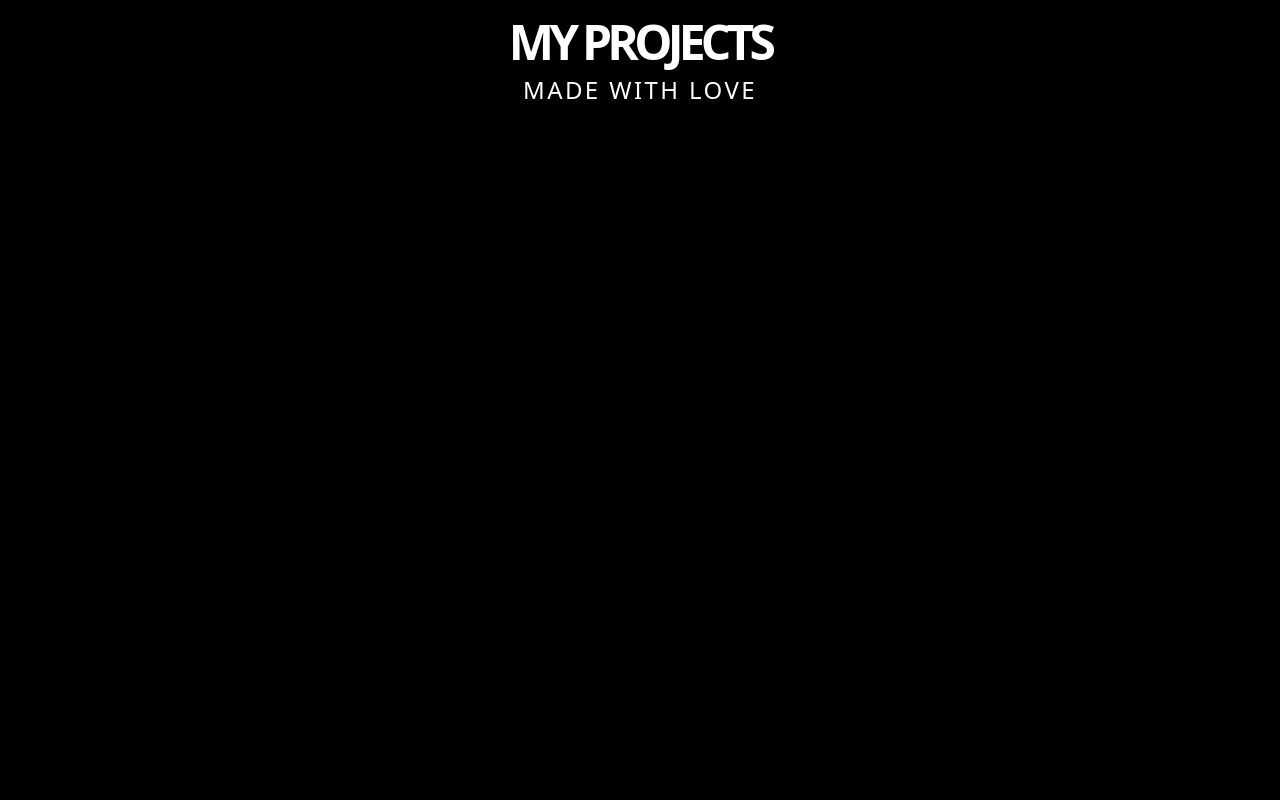
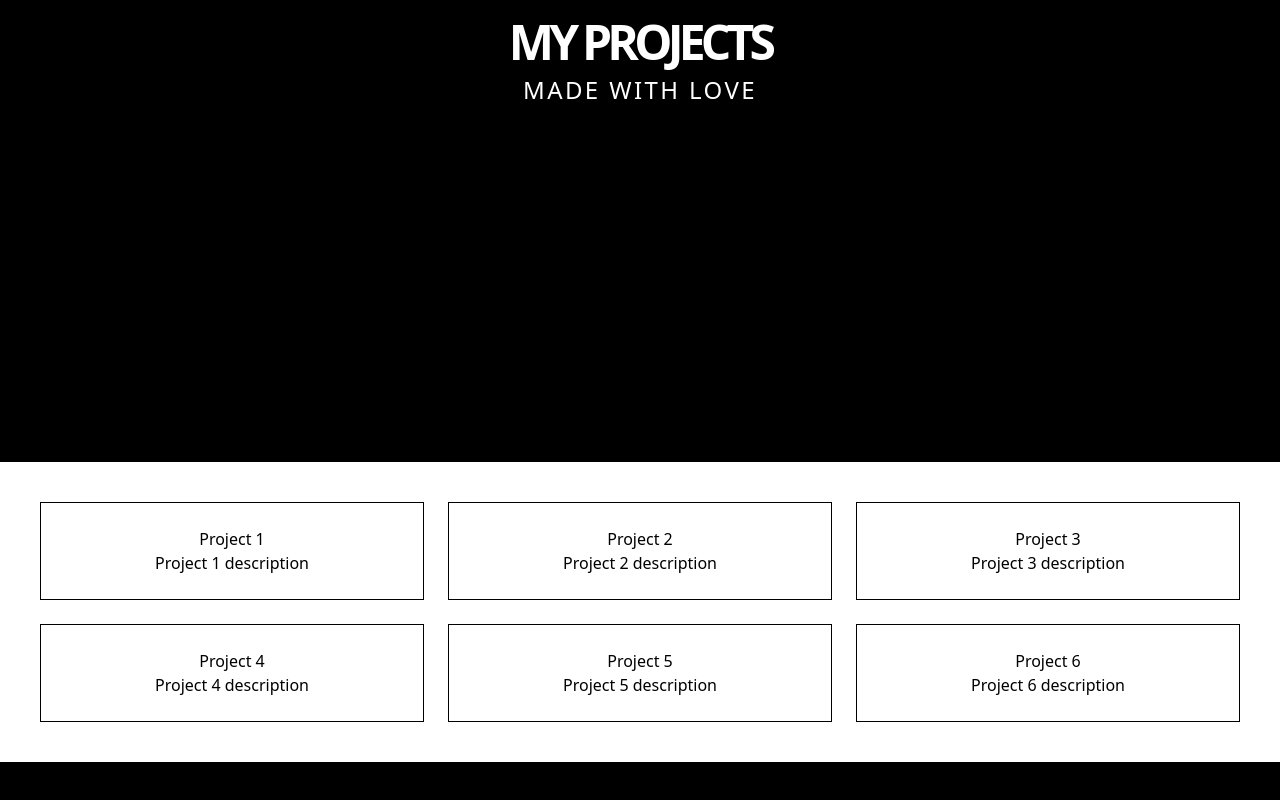
Before and after one commit to oussamaidahmed/firstpro, a Next.js app: page /projects in a window 1280 px wide. Shown: the part 378-1178 px from the top of the page. Before the commit the page ends 964 px from the top, so only its background shows below. Built offline with nearby package versions, Linux system fonts and the light colour scheme.

Commit message:
projects

```diff
--- a/src/app/projects/page.tsx
+++ b/src/app/projects/page.tsx
@@ -1,8 +1,10 @@
+import Projects_data from "@/components/Projects_data";
 import React from "react";
 
 export default function page() {
   return (
-    <div className=" relative top-[-100px] flex flex-col justify-center items-center gap-2  h-screen ">
+    <div className="relative top-[-100px]">
+      <div className="  flex flex-col justify-center items-center gap-2  h-screen ">
         <h1 className="text-white text-5xl font-bold -tracking-widest font-league-gothic ">
           MY PROJECTS
         </h1>
@@ -10,5 +12,9 @@ export default function page() {
           MADE WITH LOVE
         </h1>
       </div>
+      <div className=" ">
+        <Projects_data />
+      </div>
+    </div>
   );
 }
--- a/src/components/Projects_data.tsx
+++ b/src/components/Projects_data.tsx
@@ -1,7 +1,51 @@
-import React from 'react'
+const Projects = [
+  {
+    id: 1,
+    name: "Project 1",
+    description: "Project 1 description",
+    link: "https://www.google.com",
+  },
+  {
+    id: 2,
+    name: "Project 2",
+    description: "Project 2 description",
+    link: "https://www.google.com",
+  },
+  {
+    id: 3,
+    name: "Project 3",
+    description: "Project 3 description",
+    link: "https://www.google.com",
+  },
+  {
+    id: 4,
+    name: "Project 4",
+    description: "Project 4 description",
+    link: "https://www.google.com",
+  },
+  {
+    id: 5,
+    name: "Project 5",
+    description: "Project 5 description",
+    link: "https://www.google.com",
+  },
+  {
+    id: 6,
+    name: "Project 6",
+    description: "Project 6 description",
+    link: "https://www.google.com",
+  },
+];
 
 export default function Projects_data() {
   return (
-    <div>Projects_data</div>
-  )
+    <div className="grid grid-cols-3 gap-6 bg-white justify-center items-center text-center p-10 ">
+      {Projects.map((project) => (
+        <div key={project.id }  className="border border-black p-6">
+          <h1>{project.name}</h1>
+          <p>{project.description}</p>
+        </div>
+      ))}
+    </div>
+  );
 }
```
Lines whose indentation alone changed are shown as unchanged.
